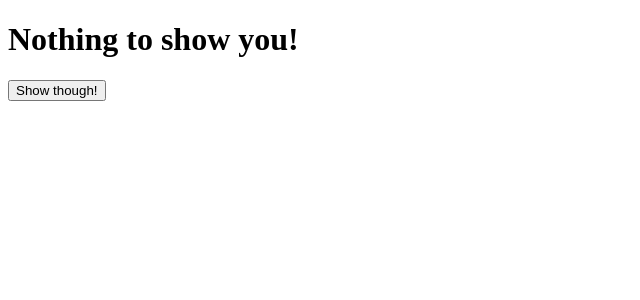
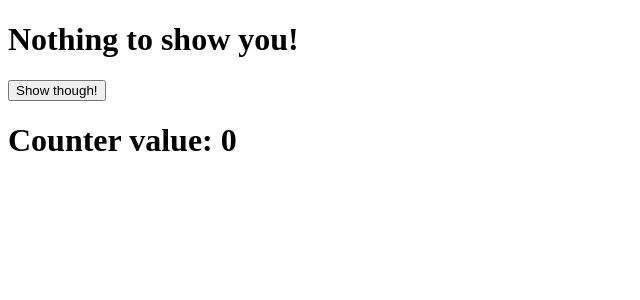
Before and after one commit to nncl/angular-signals, an Angular app: page / in a window 1280 px wide. Shown: the top 300 px of the page, without its empty margins (0-640 px from the left). Built offline with nearby package versions, Linux system fonts and the light colour scheme.

Commit message:
feat: Includes new component
So we can refactor it to work with input signal instead.

```diff
--- a/src/app/app.component.html
+++ b/src/app/app.component.html
@@ -26,3 +26,7 @@
 
 <button type="button" (click)="show.set(true)">Show though!</button>
 }
+
+<div>
+  <app-counter-input [value]="counter()"></app-counter-input>
+</div>
--- /dev/null
+++ b/src/app/components/counter-input/counter-input.component.html
@@ -0,0 +1 @@
+<h1>Counter value: {{ value }}</h1>
--- /dev/null
+++ b/src/app/components/counter-input/counter-input.component.ts
@@ -0,0 +1,20 @@
+import { Component, Input, OnChanges, SimpleChanges } from '@angular/core';
+
+@Component({
+  selector: 'app-counter-input',
+  standalone: true,
+  imports: [],
+  templateUrl: './counter-input.component.html',
+  styleUrl: './counter-input.component.css',
+})
+export class CounterInputComponent implements OnChanges {
+  @Input() value = 0;
+
+  ngOnChanges(changes: SimpleChanges) {
+    const change = changes['value'];
+
+    if (change) {
+      console.log(`New value: ${change.currentValue}`);
+    }
+  }
+}
```
Also changed, not shown: src/app/app.component.ts (+9 -1 lines), src/app/components/counter-input/counter-input.component.css (added), 1 other file (tests, documents, lock files or other folders).
